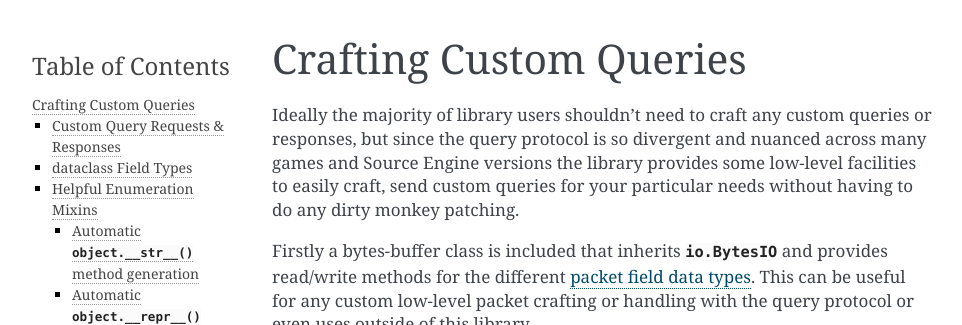
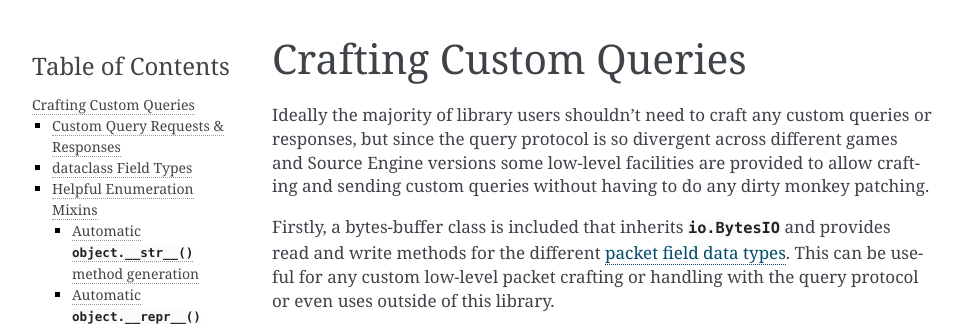
Before and after one commit to insurgency/aioa2squery, a Sphinx documentation site: the page built from docs/custom.rst, in a window 1280 px wide and 900 px high, cut to the strip 0-325 px from the top of the window. Shown: the whole strip, without its empty margins (148-1110 px from the left). Built offline with Sphinx 7.4.7, drawn with Linux system fonts in a browser that asks for light colours; some of the changed text lies outside the part shown.

Commit message:
Fix up some of the documentation for crafting custom queries

```diff
--- a/docs/custom.rst
+++ b/docs/custom.rst
@@ -2,13 +2,13 @@ Crafting Custom Queries
 =======================
 
 Ideally the majority of library users shouldn't need to craft any custom
-queries or responses, but since the query protocol is so divergent and nuanced
-across many games and Source Engine versions the library provides some
-low-level facilities to easily craft, send custom queries for your particular
-needs without having to do any dirty monkey patching.
+queries or responses, but since the query protocol is so divergent across
+different games and Source Engine versions some low-level facilities are
+provided to allow crafting and sending custom queries without having to do any
+dirty monkey patching.
 
-Firstly a bytes-buffer class is included that inherits :class:`io.BytesIO`
-and provides read/write methods for the different :valve-wiki:`packet field
+Firstly, a bytes-buffer class is included that inherits :class:`io.BytesIO`
+and provides read and write methods for the different :valve-wiki:`packet field
 data types <Server_queries#Data_Types>`. This can be useful for any custom
 low-level packet crafting or handling with the query protocol or even uses
 outside of this library.
@@ -46,7 +46,8 @@ Helpful Enumeration Mixins
 --------------------------
 
 If you are doing any type of custom query crafting you may want to make your
-``Byte`` enumerations or whatnot.
+custom enumerations include some types of common behavior. The following are
+some enumeration mixins that are provided by the library:
 
 Automatic :meth:`object.__str__` method generation
 ^^^^^^^^^^^^^^^^^^^^^^^^^^^^^^^^^^^^^^^^^^^^^^^^^^
```
Also changed, not shown: 1 other file.
